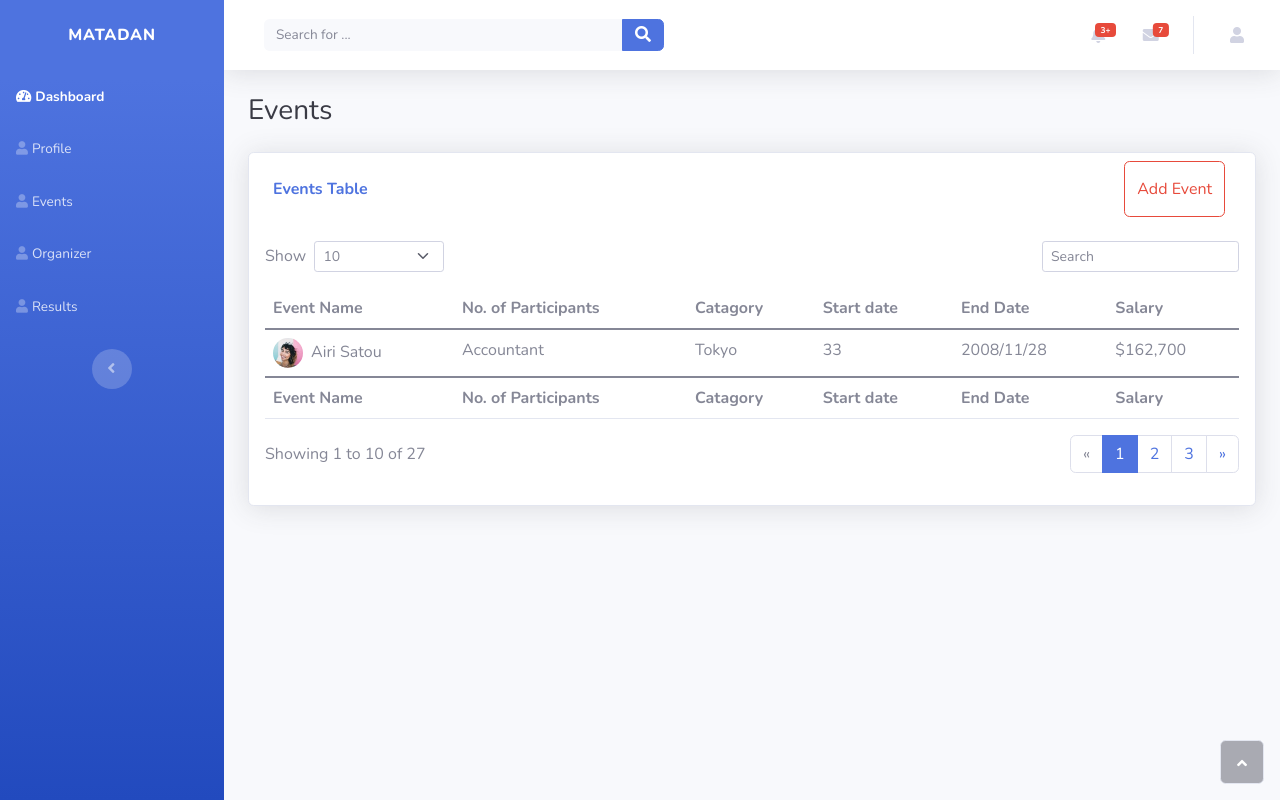
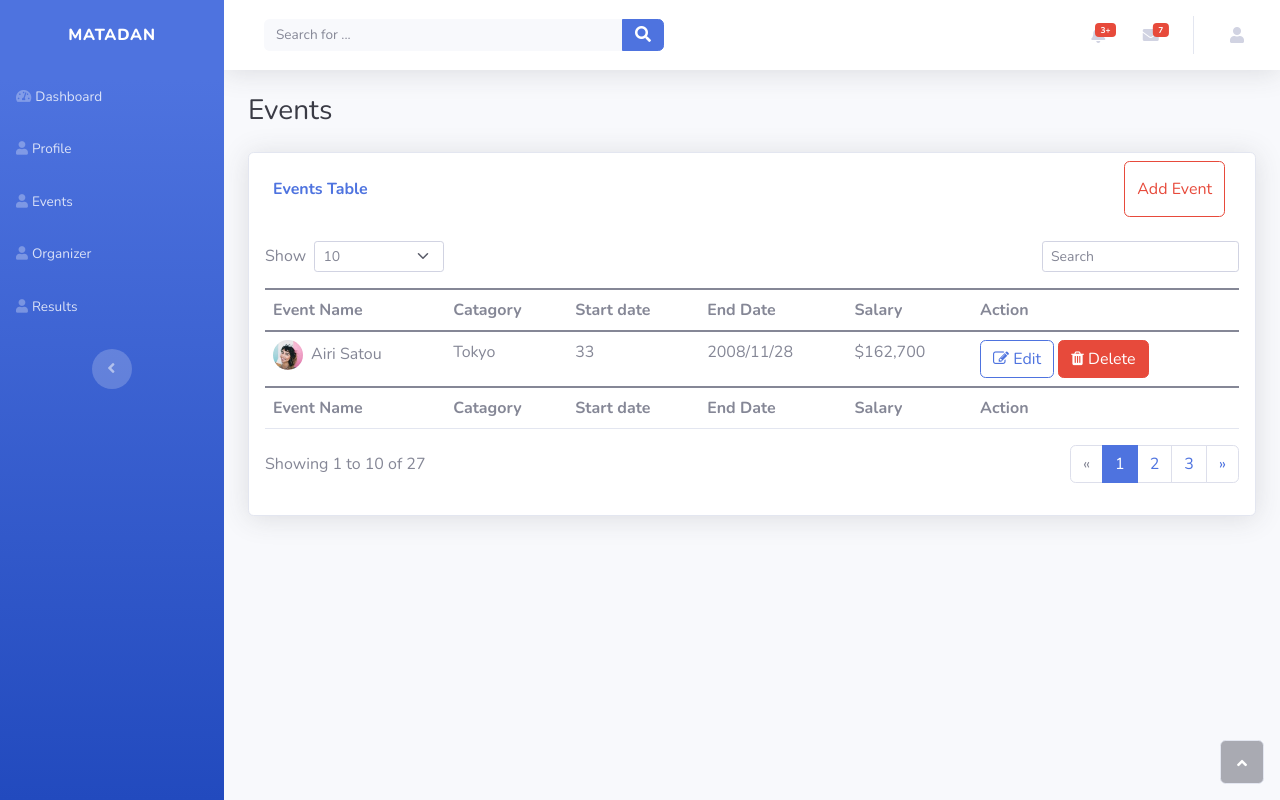
Before and after one commit to maggot08/election_system, a Django app: page /event in a window 1280 px wide. Run offline with Django 3.2, Linux system fonts and the light colour scheme; some libraries are stand-ins or nearby versions.

```diff
--- a/templates/dashboard/event.html
+++ b/templates/dashboard/event.html
@@ -12,13 +12,13 @@
                     <p class="text-primary m-0 fw-bold">Events Table</p>
                 </div>
                 <div class="col-sm-5 m-2 d-lg-flex justify-content-lg-end">
-                    <button type="button" class="btn btn-outline-danger" data-bs-toggle="modal" data-bs-target="#reg-modal">Add Event</button>
+                    <button type="button" class="btn btn-outline-danger" data-bs-toggle="modal" data-bs-target="#add-modal">Add Event</button>
                 </div>
             </div>
 
-            <!-- Button Modal -->
-            <div class="modal fade" id="reg-modal" data-bs-backdrop="static" tabindex="-1" aria-labelledby="modal-title" aria-hidden="true">
-                <div class="modal-dialog modal-dialog-scrollable">
+            <!-- Add Event Button Modal -->
+            <div class="modal fade" id="add-modal" data-bs-backdrop="static" tabindex="-1" aria-labelledby="modal-title" aria-hidden="true">
+                <div class="modal-dialog modal-dialog-centered">
                     <div class="modal-content">
                         <div class="modal-header">
                             <h5 class="modal-title" id="modal-title">Fill out the form for new Event.</h5>
@@ -26,22 +26,19 @@
                         </div>
                         <div class="modal-body">
                             <div class="container">
-                                <form class="mx-1 mx-md-4" method="POST" action="/handlesignup">
+                                <form class="mx-1 mx-md-4" method="POST" action="/addevent">
                                     {% csrf_token %}
                                     <div class="mb-3">
-                                        <input class="form-control" type="text" id="signupfname" placeholder="Event Name" name="signupfname">
+                                        <input class="form-control" type="text" id="addeventname" placeholder="Event Name" name="addeventname">
                                     </div>
                                     <div class="mb-3">
-                                        <input type="text" id="signuplname" name="signuplname" class="form-control" placeholder="No. of Participants">
+                                        <input type="text" name="eventcatagory" id="eventcatagory" class="form-control" placeholder="Catagory">
                                     </div>
                                     <div class="mb-3">
-                                      <input type="text" name="signupusername" id="signupusername" class="form-control" placeholder="Catagory">
+                                        <input type="text" id="startdate" name="startdate" class="form-control" placeholder="Start Date">
                                     </div>
                                     <div class="mb-3">
-                                      <input type="text" id="signupemail" name="signupemail" class="form-control" placeholder="Start Date">
-                                    </div>
-                                    <div class="mb-3">
-                                        <input type="text" id="signuppassword" name="signuppassword" class="form-control" placeholder="End Date">
+                                        <input type="text" id="enddate" name="enddate" class="form-control" placeholder="End Date">
                                     </div>
                                 </form>
                             </div>
@@ -53,7 +50,7 @@
                     </div>
                 </div>
             </div>
-            <!-- End Button Modal -->
+            <!-- End Add Event Button Modal -->
 
             <div class="card-body">
                 <div class="row">
@@ -81,31 +78,93 @@
                         <thead>
                             <tr>
                                 <th>Event Name</th>
-                                <th>No. of Participants</th>
                                 <th>Catagory</th>
                                 <th>Start date</th>
                                 <th>End Date</th>
                                 <th>Salary</th>
+                                <th>Action</th>
                             </tr>
                         </thead>
                         <tbody>
                             <tr>
                                 <td><img class="rounded-circle me-2" width="30" height="30" src="assets/img/avatars/avatar1.jpeg">Airi Satou</td>
-                                <td>Accountant</td>
                                 <td>Tokyo</td>
                                 <td>33</td>
                                 <td>2008/11/28</td>
                                 <td>$162,700</td>
+                                <td>
+                                    <button type="button" class="btn btn-outline-primary" data-bs-toggle="modal" data-bs-target="#edit-modal"><i class="fa fa-edit"></i>  Edit</button>
+                                    <button type="button" class="btn btn-danger" data-bs-toggle="modal" data-bs-target="#delete-modal"><i class="fa fa-trash"></i>  Delete</button>
+                                </td>
+
+                                <!-- Edit Button Modal -->
+                                <div class="modal fade" id="edit-modal" data-bs-backdrop="static" tabindex="-1" aria-labelledby="modal-title" aria-hidden="true">
+                                    <div class="modal-dialog modal-dialog-centered">
+                                        <div class="modal-content bg-white">
+                                            <div class="modal-header">
+                                                <h5 class="modal-title" id="modal-title">Edit Event.</h5>
+                                                <button type="button" class="btn-close" data-bs-dismiss="modal" aria-label="Close"></button>
+                                            </div>
+                                            <div class="modal-body">
+                                                <div class="container">
+                                                    <form class="mx-1 mx-md-4" method="POST" action="/editevent">
+                                                        {% csrf_token %}
+                                                        <div class="mb-3">
+                                                            <input class="form-control" type="text" id="editeventname" placeholder="Event Name" name="editeventname">
+                                                        </div>
+                                                        <div class="mb-3">
+                                                            <input type="text" name="editeventcatagory" id="editeventcatagory" class="form-control" placeholder="Catagory">
+                                                        </div>
+                                                        <div class="mb-3">
+                                                            <input type="text" id="editstartdate" name="editstartdate" class="form-control" placeholder="Start Date">
+                                                        </div>
+                                                        <div class="mb-3">
+                                                            <input type="text" id="editenddate" name="editenddate" class="form-control" placeholder="End Date">
+                                                        </div>
+                                                    </form>
+                                                </div>
+                                            </div>
+                                            <div class="modal-footer">
+                                                <button type="button" class="btn btn-primary" data-bs-dismiss="modal">Cancel</button>
+                                                <button type="button" class="btn btn-success">Update</button>
+                                            </div>
+                                        </div>
+                                    </div>
+                                </div>
+
+                                <!-- End Edit Button Modal -->
+
+                                <!-- Add Event Button Modal -->
+                                <div class="modal fade" id="delete-modal" data-bs-backdrop="static" tabindex="-1" aria-labelledby="modal-title" aria-hidden="true">
+                                    <div class="modal-dialog modal-dialog-centered">
+                                        <div class="modal-content bg-white">
+                                            <div class="modal-header">
+                                                <h5 class="modal-title" id="modal-title">Delete Event.</h5>
+                                                <button type="button" class="btn-close" data-bs-dismiss="modal" aria-label="Close"></button>
+                                            </div>
+                                            <div class="modal-body">
+                                                <div class="container">
+                                                    <h6>Are you sure you want to delete this Event?</h6>
+                                                </div>
+                                            </div>
+                                            <div class="modal-footer">
+                                                <button type="button" class="btn btn-primary" data-bs-dismiss="modal">Cancel</button>
+                                                <button type="button" class="btn btn-danger">Delete</button>
+                                            </div>
+                                        </div>
+                                    </div>
+                                </div>
+                                <!-- End Add Event Button Modal -->
                             </tr>
                         </tbody>
                         <tfoot>
                             <tr>
                                 <td><strong>Event Name</strong></td>
-                                <td><strong>No. of Participants</strong></td>
                                 <td><strong>Catagory</strong></td>
                                 <td><strong>Start date</strong></td>
                                 <td><strong>End Date</strong></td>
                                 <td><strong>Salary</strong></td>
+                                <td><strong>Action</strong></td>
                             </tr>
                         </tfoot>
                     </table>
--- a/templates/dashboard/navbar.html
+++ b/templates/dashboard/navbar.html
@@ -148,8 +148,8 @@
           <div class="d-none d-sm-block topbar-divider"></div>
           <li class="nav-item dropdown no-arrow">
             <div class="nav-item dropdown no-arrow">
-              <a class="dropdown-toggle nav-link" aria-expanded="false" data-bs-toggle="dropdown" href="#"><span
-                  class="d-none d-lg-inline me-2 text-gray-600 small">{{user.username}}</span>
+              <a class="dropdown-toggle nav-link" aria-expanded="false" data-bs-toggle="dropdown" href="#">
+                <span class="d-none d-lg-inline me-2 text-gray-600 small">{{user.username}}</span>
                   <i class="fas fa-user "></i></a>
               <div class="dropdown-menu shadow dropdown-menu-end animated--grow-in">
                 <a class="dropdown-item" href="#"><i
--- a/templates/dashboard/sidebar.html
+++ b/templates/dashboard/sidebar.html
@@ -7,7 +7,7 @@
         </a>
         <hr class="sidebar-divider my-0">
         <ul class="navbar-nav text-light" id="accordionSidebar">
-            <li class="nav-item"><a class="nav-link active" href="dashboard"><i
+            <li class="nav-item"><a class="nav-link" href="dashboard"><i
                         class="fas fa-tachometer-alt"></i><span>Dashboard</span></a></li>
             <li class="nav-item"><a class="nav-link" href="profile"><i
                         class="fas fa-user"></i><span>Profile</span></a></li>
```
Also changed, not shown: templates/nav.html (+15 -1 lines), db.sqlite3.
